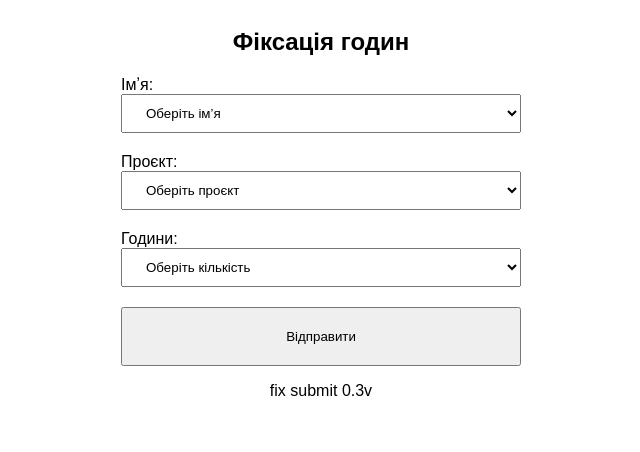
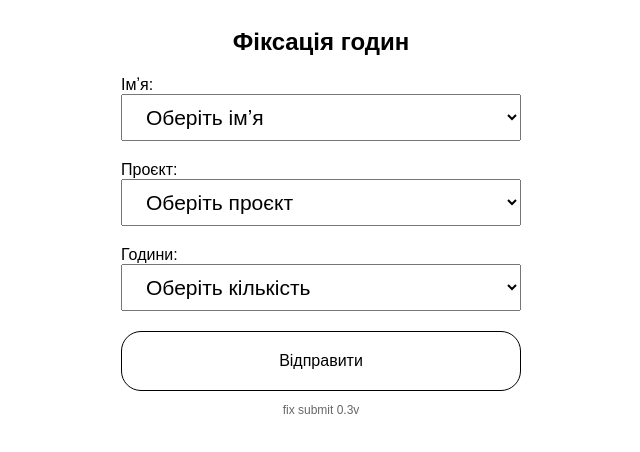
Before and after one commit to ArsenZar/og-tg, a website built with Vite: page src/index.html in a window 1280 px wide. Shown: the whole page, without its empty margins (319-959 px from the left). Built offline with nearby package versions, Linux system fonts and the light colour scheme.

Commit message:
fix submit 0.4v

```diff
--- a/src/css/styles.css
+++ b/src/css/styles.css
@@ -8,7 +8,9 @@
 html {
   font-family: Arial, Helvetica, sans-serif;
 }
-
+body{
+  background-color: white;
+}
 #form {
   max-width: 400px;
   margin: 0 auto;
@@ -27,10 +29,18 @@ select {
   width: 100%;
   padding: 10px 20px;
   margin-bottom: 20px;
+  font-size: 21px;
 }
 
 button {
   width: 100%;
   padding: 20px;
-
+  border: 1px solid black;
+  background-color: white;
+  border-radius: 20px;
+  font-size: 16px;
 }
+.version{
+  font-size: 12px;
+  opacity: 0.6;
+}
--- a/src/index.html
+++ b/src/index.html
@@ -45,7 +45,7 @@
 
     <!-- ✅ Кнопка має текст всередині, а не в атрибуті -->
     <button type="submit">Відправити</button>
-    <p>fix submit 0.3v</p>
+    <p class="version">fix submit 0.3v</p>
   </form>
 
   <script>
```
